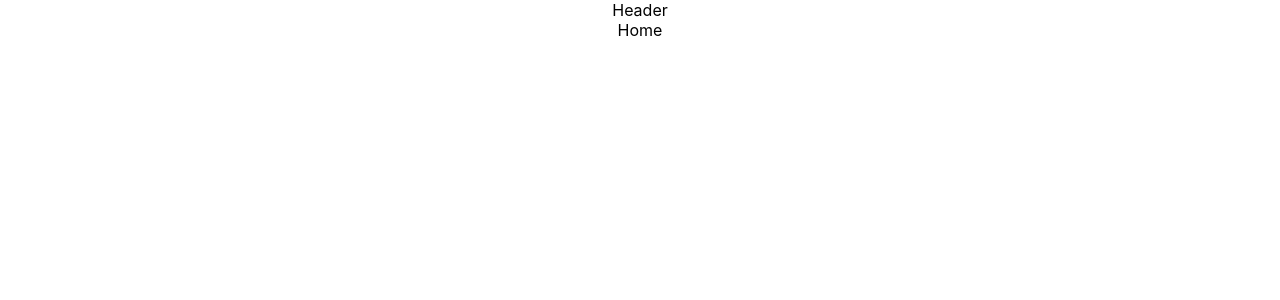
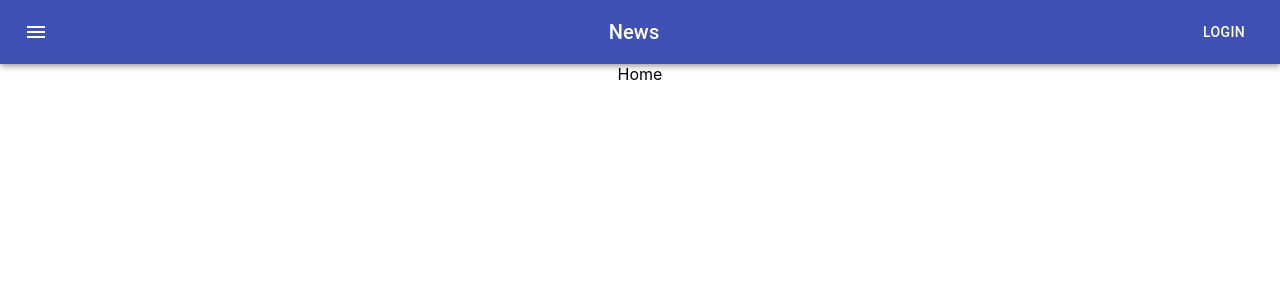
Before and after one commit to gbj1220/project-2-frontend, a React (Create React App) app: page / in a window 1280 px wide. Shown: the top 300 px of the page. Built offline with nearby package versions, Linux system fonts and the light colour scheme.

Commit message:
Added Header component

```diff
--- a/package.json
+++ b/package.json
@@ -3,6 +3,8 @@
   "version": "0.1.0",
   "private": true,
   "dependencies": {
+    "@material-ui/core": "^4.12.3",
+    "@material-ui/icons": "^4.11.2",
     "@testing-library/jest-dom": "^5.11.4",
     "@testing-library/react": "^11.1.0",
     "@testing-library/user-event": "^12.1.10",
--- a/src/components/Header/Header.js
+++ b/src/components/Header/Header.js
@@ -1,9 +1,45 @@
-import React from 'react'
+import React from 'react';
+import { makeStyles } from '@material-ui/core/styles';
+import AppBar from '@material-ui/core/AppBar';
+import Toolbar from '@material-ui/core/Toolbar';
+import Typography from '@material-ui/core/Typography';
+import Button from '@material-ui/core/Button';
+import IconButton from '@material-ui/core/IconButton';
+import MenuIcon from '@material-ui/icons/Menu';
 
-export default function Header() {
-    return (
-        <div>
-            Header
-        </div>
-    )
+const useStyles = makeStyles((theme) => ({
+	root: {
+		flexGrow: 1,
+	},
+	menuButton: {
+		marginRight: theme.spacing(2),
+	},
+	title: {
+		flexGrow: 1,
+	},
+}));
+
+export default function ButtonAppBar() {
+	const classes = useStyles();
+
+	return (
+		<div className={classes.root}>
+			<AppBar position='static'>
+				<Toolbar>
+					<IconButton
+						edge='start'
+						className={classes.menuButton}
+						color='inherit'
+						aria-label='menu'
+					>
+						<MenuIcon />
+					</IconButton>
+					<Typography variant='h6' className={classes.title}>
+						News
+					</Typography>
+					<Button color='inherit'>Login</Button>
+				</Toolbar>
+			</AppBar>
+		</div>
+	);
 }
```
Also changed, not shown: 2 other files (tests, documents, lock files or other folders).
